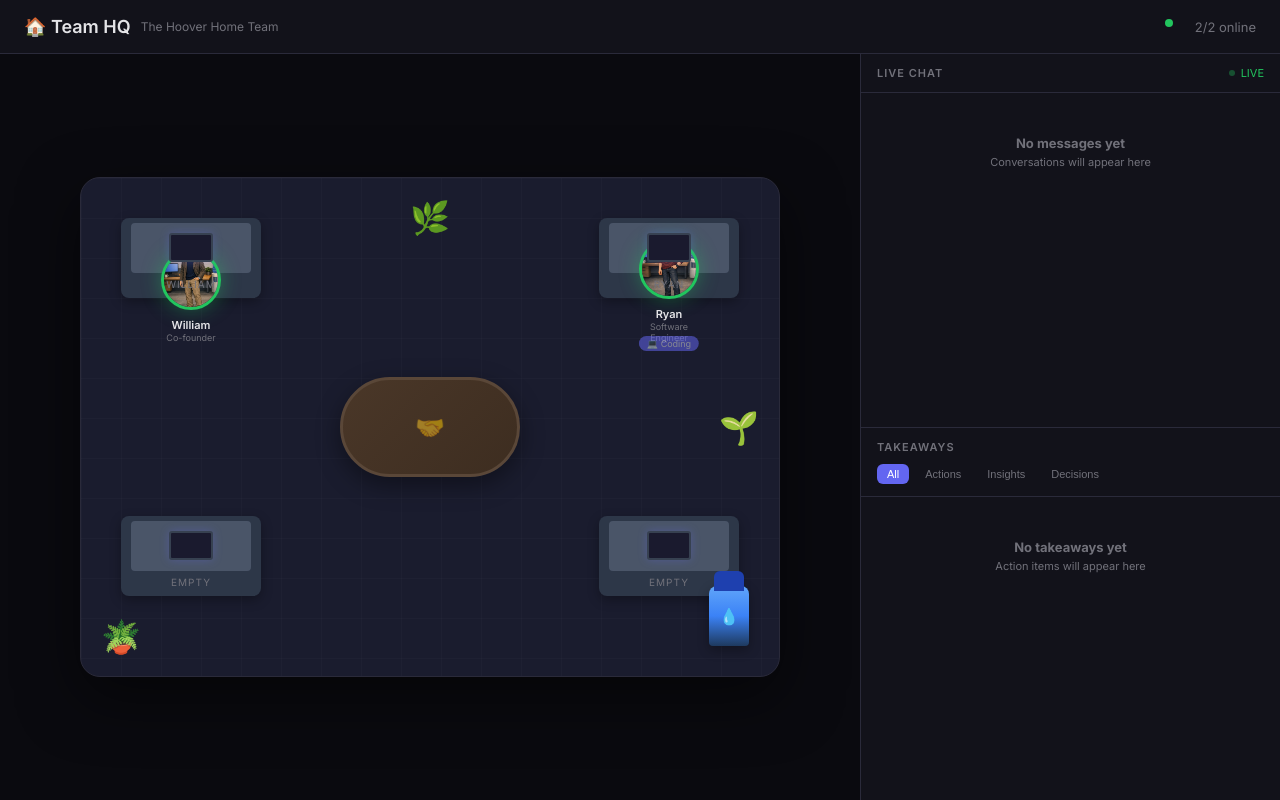
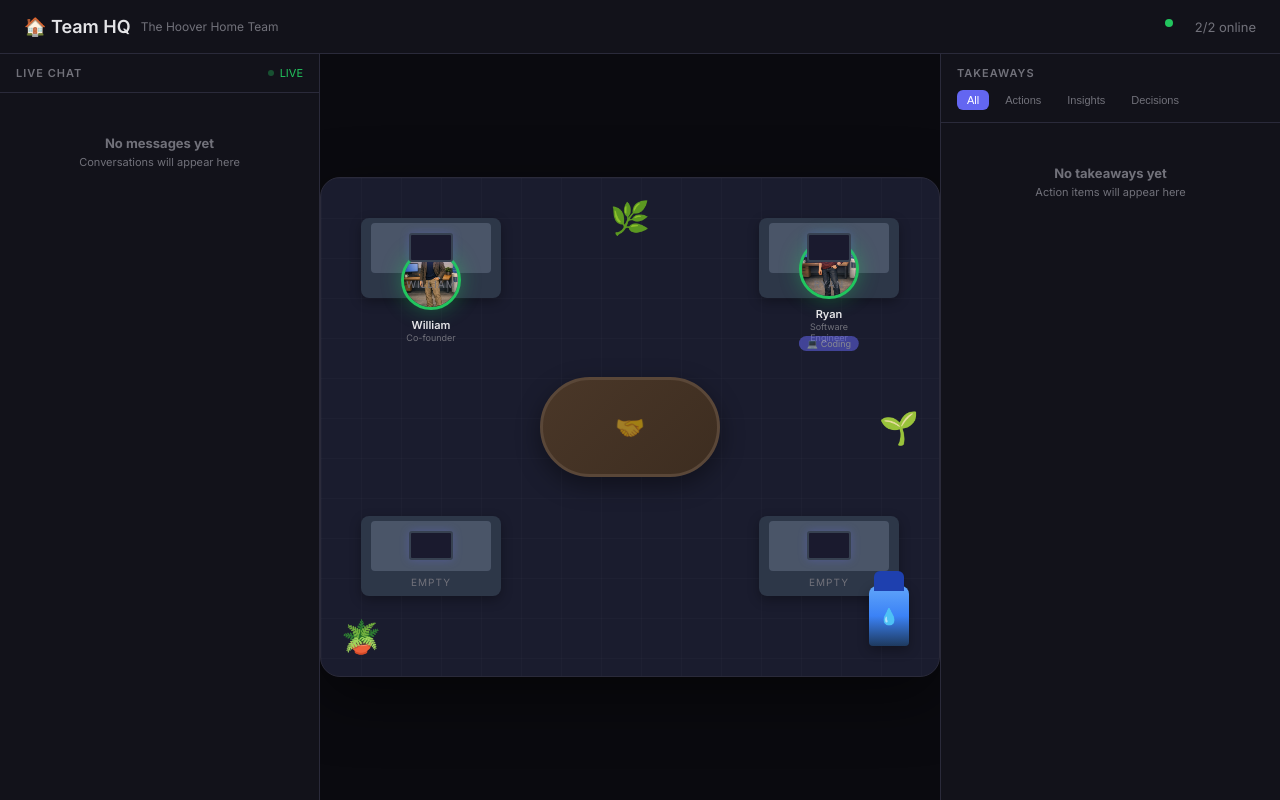
Before and after one commit to williamstronghtth/thht-hq, a website: page public/index.html in a window 1280 px wide. Drawn offline with Linux system fonts and the light colour scheme; no server answers.

Commit message:
Layout fix: move live chat to left column per Chris feedback

```diff
--- a/public/index.html
+++ b/public/index.html
@@ -36,7 +36,7 @@
 
     .dashboard {
       display: grid;
-      grid-template-columns: 1fr 420px;
+      grid-template-columns: 320px 1fr 340px;
       grid-template-rows: auto 1fr;
       height: 100vh;
     }
@@ -265,7 +265,16 @@
     .plant.plant-2 { bottom: 20px; left: 20px; }
     .plant.plant-3 { top: 50%; right: 20px; transform: translateY(-50%); }
 
-    /* Right sidebar with chat + takeaways */
+    /* Left sidebar - Live Chat */
+    .left-sidebar {
+      background: var(--bg-card);
+      border-right: 1px solid var(--border);
+      display: flex;
+      flex-direction: column;
+      overflow: hidden;
+    }
+
+    /* Right sidebar - Takeaways */
     .right-sidebar {
       background: var(--bg-card);
       border-left: 1px solid var(--border);
@@ -287,7 +296,6 @@
       flex: 1;
       display: flex;
       flex-direction: column;
-      border-bottom: 1px solid var(--border);
       min-height: 0;
     }
 
@@ -534,6 +542,26 @@
       </div>
     </header>
 
+    <!-- LEFT: Live Chat -->
+    <div class="left-sidebar">
+      <div class="chat-feed">
+        <div class="chat-feed-header">
+          <span class="panel-title">Live Chat</span>
+          <div class="live-indicator">
+            <div class="live-dot"></div>
+            LIVE
+          </div>
+        </div>
+        <div class="chat-messages" id="chatMessages">
+          <div class="empty-state">
+            <h3>No messages yet</h3>
+            <p>Conversations will appear here</p>
+          </div>
+        </div>
+      </div>
+    </div>
+
+    <!-- CENTER: Virtual Office -->
     <div class="office-container">
       <div class="office-floor">
         <div class="desk desk-1">
@@ -572,23 +600,8 @@
       </div>
     </div>
 
+    <!-- RIGHT: Takeaways -->
     <div class="right-sidebar">
-      <div class="chat-feed">
-        <div class="chat-feed-header">
-          <span class="panel-title">Live Chat</span>
-          <div class="live-indicator">
-            <div class="live-dot"></div>
-            LIVE
-          </div>
-        </div>
-        <div class="chat-messages" id="chatMessages">
-          <div class="empty-state">
-            <h3>No messages yet</h3>
-            <p>Conversations will appear here</p>
-          </div>
-        </div>
-      </div>
-
       <div class="takeaways-panel">
         <div class="takeaways-header">
           <div class="panel-title">Takeaways</div>
```
